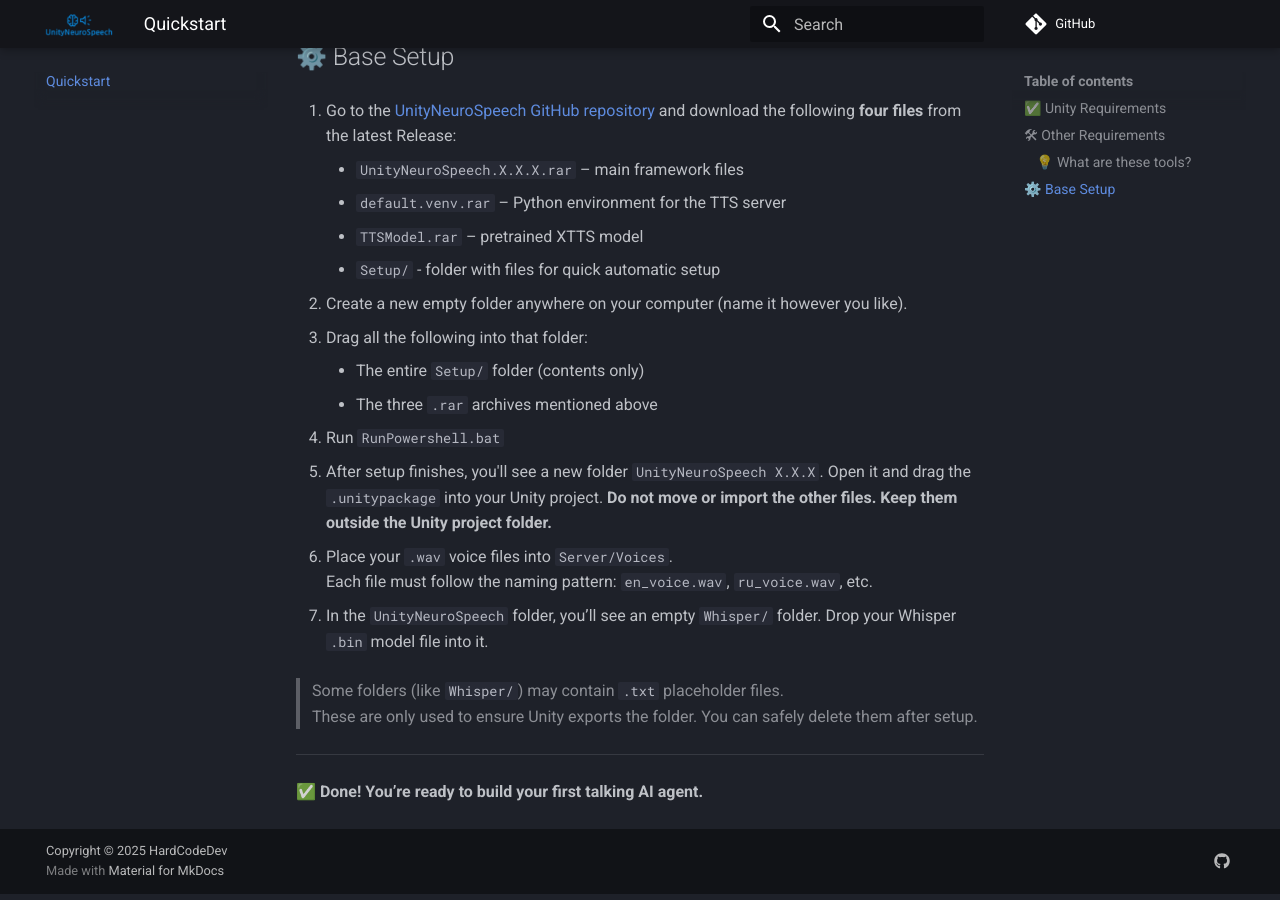
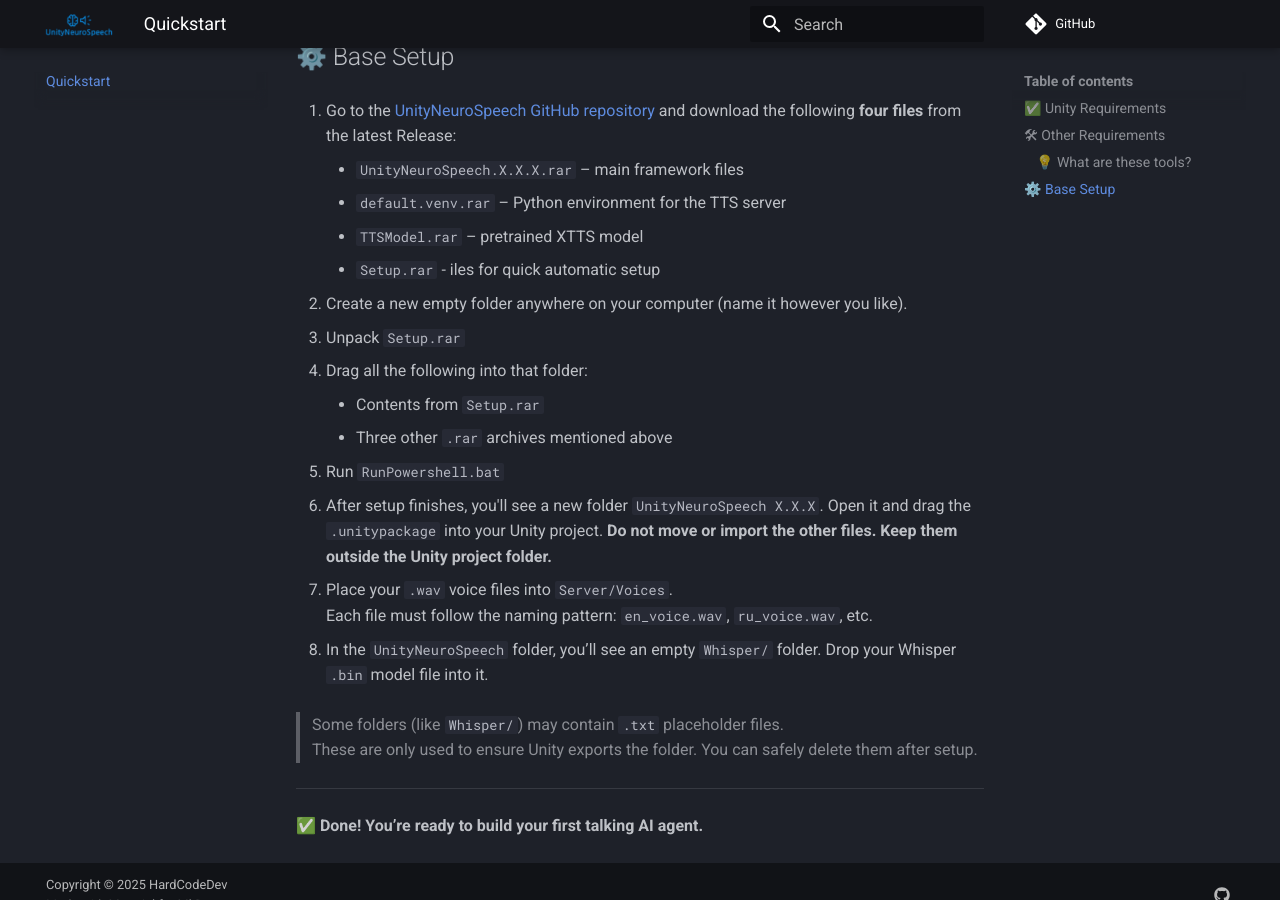
Before and after one commit to HardCodeDev777/UnityNeuroSpeech, an MkDocs documentation site: the page built from docs/quickstart.md, in a window 1280 px wide and 900 px high, scrolled down 983 px. Built offline with MkDocs 1.6.1 and Material for MkDocs 9.7.7, drawn with Linux system fonts in a browser that asks for light colours; comment, search, counter and statistics services are not loaded.

Commit message:
Update quickstart.md
- Github doesn't allow you to put folder in Releases, only archives. So, fix in doc

```diff
--- a/docs/quickstart.md
+++ b/docs/quickstart.md
@@ -32,13 +32,14 @@
     - `UnityNeuroSpeech.X.X.X.rar` – main framework files
     - `default.venv.rar` – Python environment for the TTS server
     - `TTSModel.rar` – pretrained XTTS model
-    - `Setup/` - folder with files for quick automatic setup
+    - `Setup.rar` - iles for quick automatic setup
 
 2. Create a new empty folder anywhere on your computer (name it however you like).
+3. Unpack `Setup.rar`
 3. Drag all the following into that folder:
 
-    - The entire `Setup/` folder (contents only)
-    - The three `.rar` archives mentioned above
+    - Contents from `Setup.rar`
+    - Three other `.rar` archives mentioned above
 
 4. Run `RunPowershell.bat`
 
```
